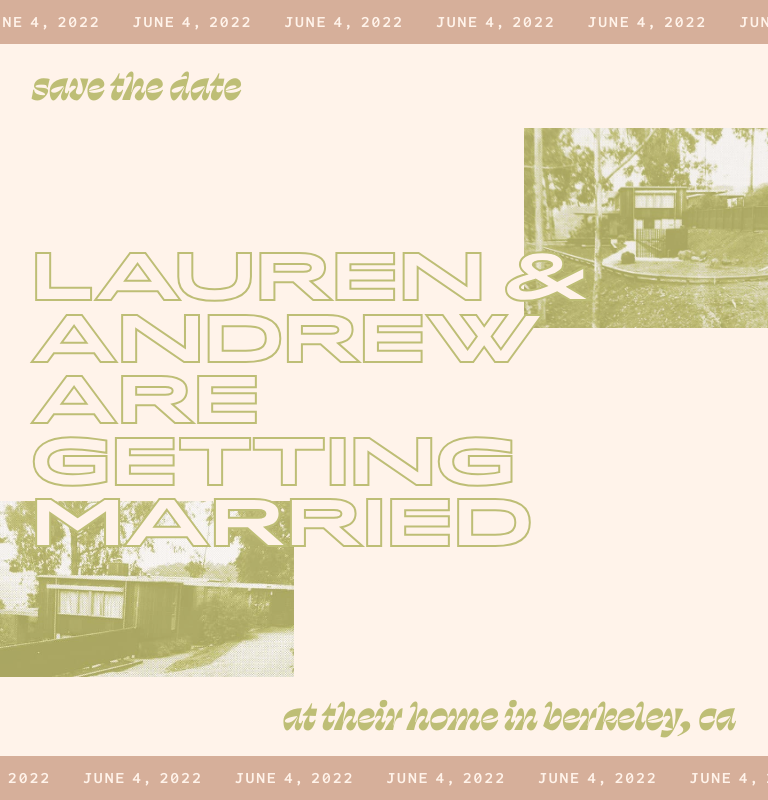
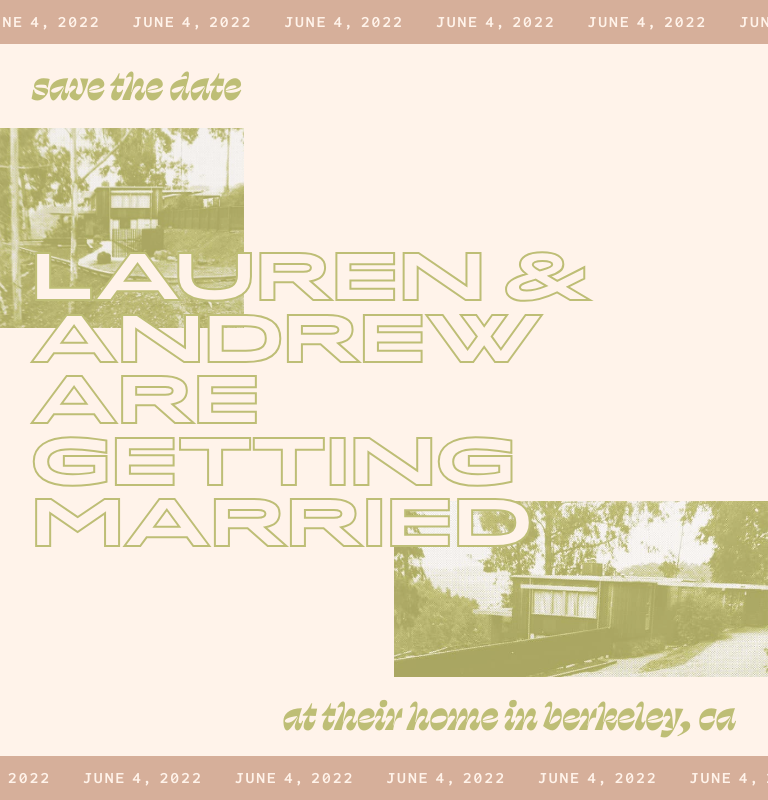
Before and after one commit to greymechanic/dash.wedding, a React (Create React App) app: page / in a window 768 px wide. Built offline with nearby package versions, Linux system fonts and the light colour scheme.

Commit message:
ipad styles

```diff
--- a/src/App.scss
+++ b/src/App.scss
@@ -135,6 +135,7 @@ h1 {
   text-transform: uppercase;
 }
 
+/* phone ----------- */
 @media (max-width: 480px) {
   html {
     font-size: 12px;
@@ -173,6 +174,30 @@ h1 {
   }
 }
 
+/* iPad (portrait) ----------- */
+@media only screen and (min-device-width : 768px) and (max-device-width : 1024px) and (orientation : portrait) {
+  .top-image {
+    left: 0;
+    right: unset;
+    .caption {
+      display: none;
+    }
+    img {
+      width: initial;
+      height: 35vh;
+    }
+  }
+  .bottom-image {
+    right: 0;
+    left: unset;
+    bottom: 12%;
+    img {
+      width: initial;
+      height: 28vh;
+    }
+  }
+}
+
 @media (min-width: 481px) and (max-width: 824px) {
   html {
     font-size: 14px;
```
